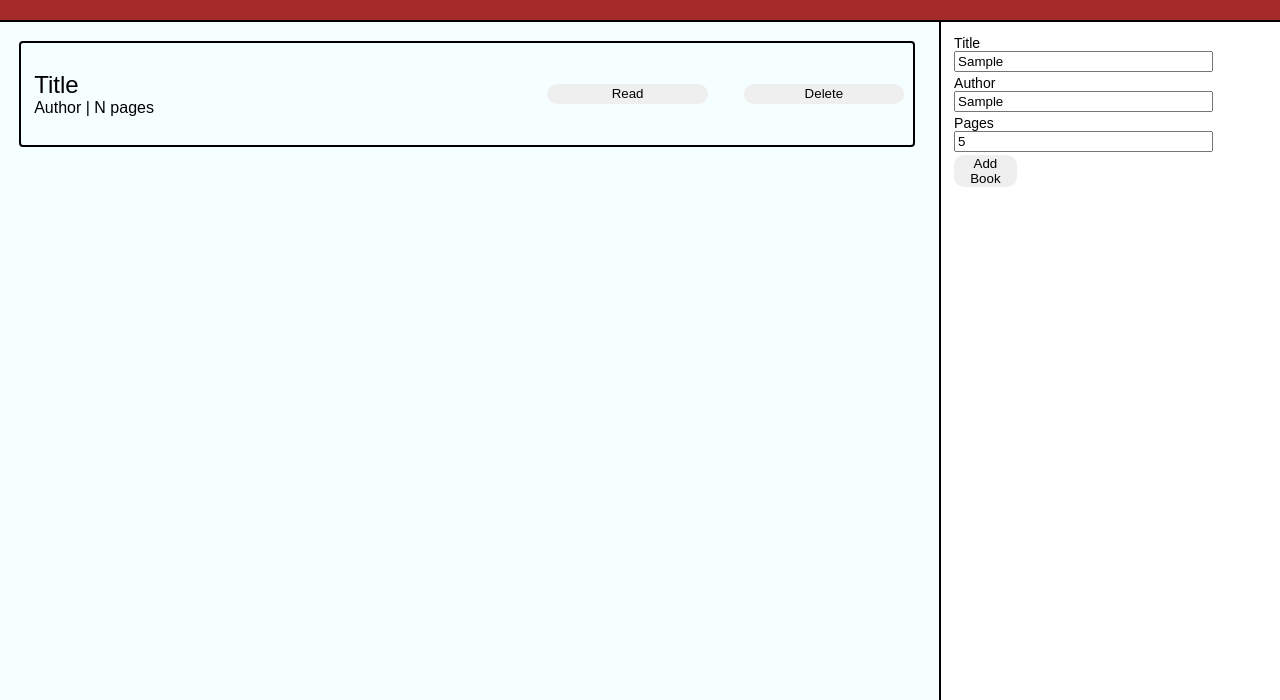
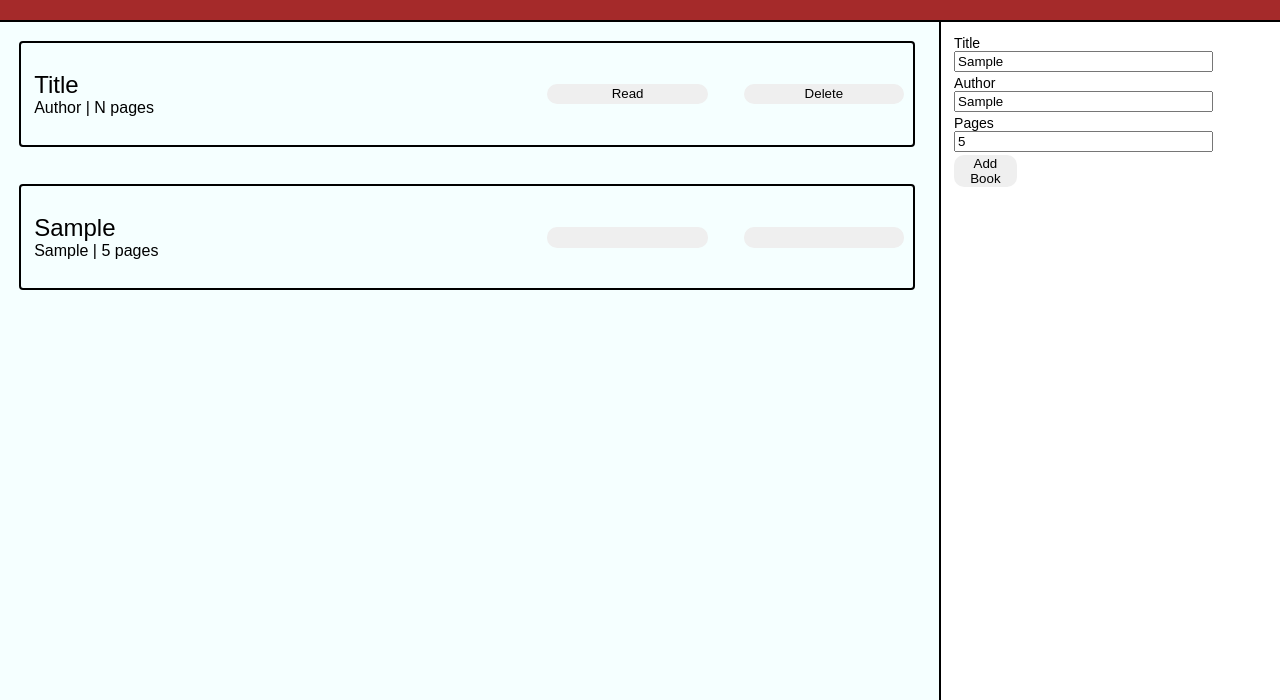
Before and after one commit to Plebbaroni/library-app, a plain HTML site: page index.html in a window 1280 px wide. Both pictures are taken after typing "Sample", "Sample", "5" into the empty fields and a click on the button "Add Book". Shown: the part 100-800 px from the top of the page. Drawn offline with Linux system fonts and the light colour scheme.

Commit message:
Implemented add book functionality.

```diff
--- a/index.html
+++ b/index.html
@@ -13,7 +13,7 @@
             <h1 class="title">A Library.</h1>
         </div>
         <div class="content">
-            <div class="library">
+            <div class="library" id="library">
                 <div class="book">
                     <div class="bookinfo">
                         <p class="booktitle">Title</p>
--- a/index.js
+++ b/index.js
@@ -22,6 +22,7 @@ class Library{
 }
 
 const myLibrary = new Library();
+const libraryElem = document.getElementById("library");
 
 const readButton = document.getElementById('read');
 const deleteButton = document.getElementById('delete');
@@ -39,6 +40,7 @@ const addBookToLibrary = (e) =>{
     e.preventDefault();
     const newBook = formToBook();
     myLibrary.addBookToLibrary(newBook);
+    console.log(`${myLibrary.books[0].title}`);
     updateBooks();
 }
 
@@ -61,7 +63,16 @@ function createBook(book){
     //readButtonElem.onclick =
     //deleteButtonElem.onclick;
 
-    book
+    bookTitle.textContent = `${book.title}`;
+    bookInfo.textContent = `${book.author} | ${book.pages} pages`;
+
+    bookContent.appendChild(bookTitle);
+    bookContent.appendChild(bookInfo);
+    bookButtons.appendChild(readButtonElem);
+    bookButtons.appendChild(deleteButtonElem);
+    bookElem.appendChild(bookContent);
+    bookElem.appendChild(bookButtons);
+    libraryElem.appendChild(bookElem);
 }
 
 const updateBooks = () => {
--- a/style.css
+++ b/style.css
@@ -37,7 +37,8 @@ html, body{
     height: 100%;
     width: 75%;
     background-color:rgb(245, 255, 255);
-    display: grid;
+    display: flex;
+    flex-direction: column;
 }
 
 .book{
```
